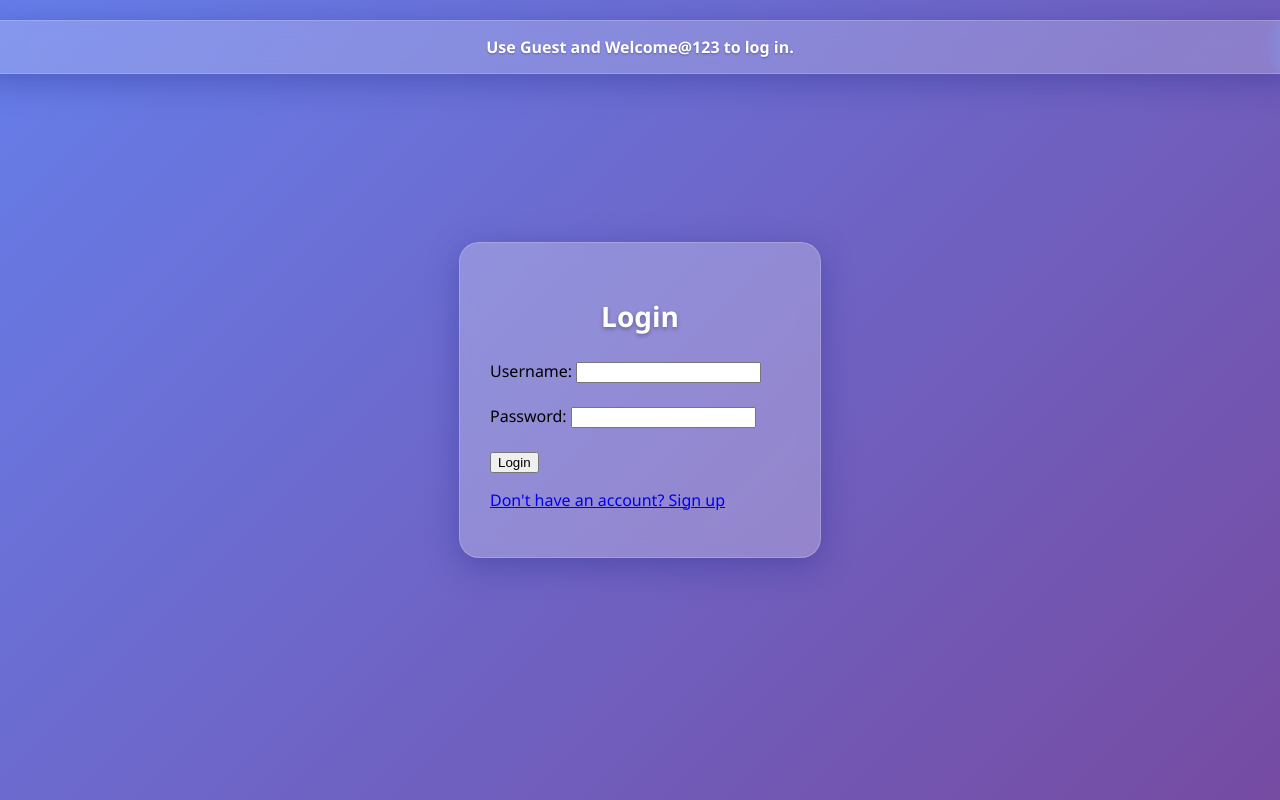
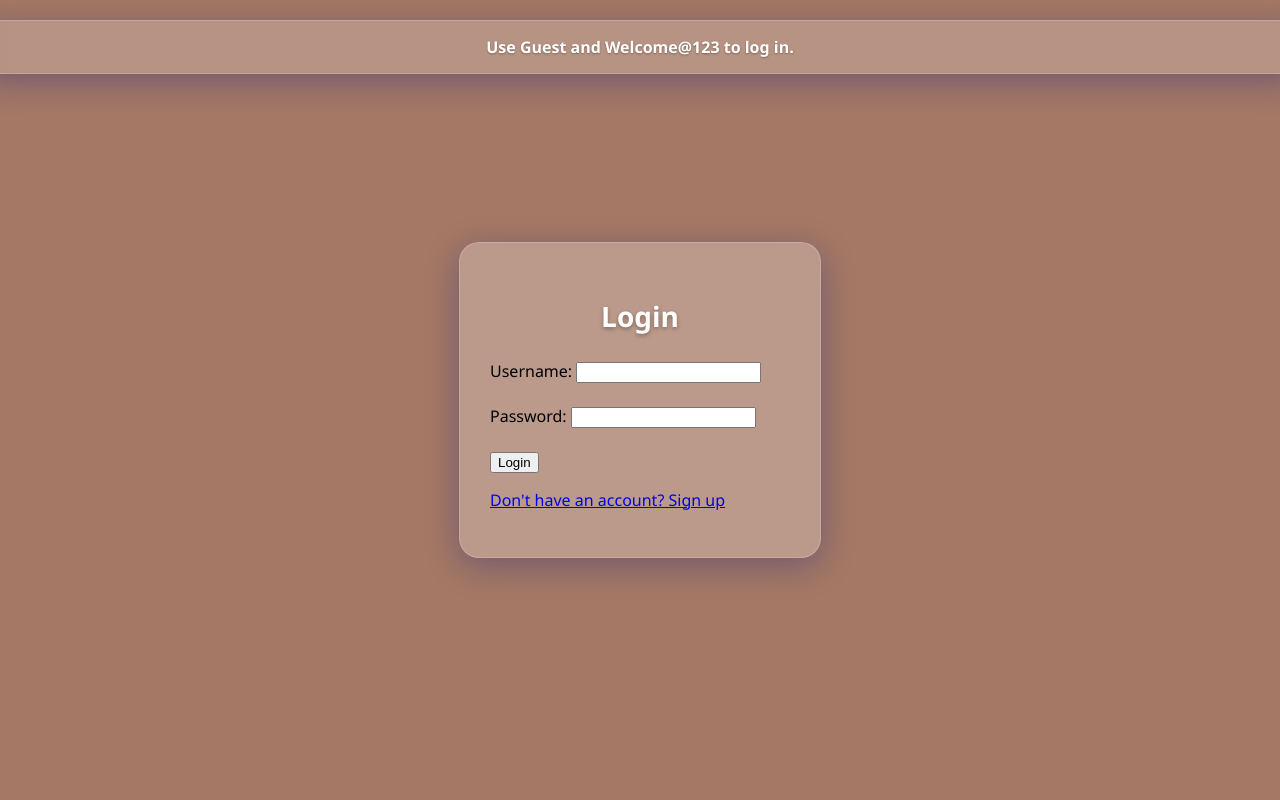
Before and after one commit to manojgowda593/django_projects, a Django app: page / in a window 1280 px wide. Run offline with Django 4.2, Linux system fonts and the light colour scheme.

Commit message:
UI changes

```diff
--- a/todo/todoapp/templates/home.html
+++ b/todo/todoapp/templates/home.html
@@ -9,7 +9,7 @@
       margin: 0;
       padding: 0;
       font-family: 'Segoe UI', sans-serif;
-      background: linear-gradient(135deg, #667eea 0%, #764ba2 100%);
+      background: #2F6364a17b9fdd775a;
       color: #ffffff;
       min-height: 100vh;
     }
--- a/todo/todoapp/templates/login.html
+++ b/todo/todoapp/templates/login.html
@@ -6,14 +6,14 @@
 
   <style>
     body {
-        font-family: 'Segoe UI', Tahoma, Geneva, Verdana, sans-serif;
+      font-family: "Segoe UI", Tahoma, Geneva, Verdana, sans-serif;
       margin: 0;
       padding: 0;
       display: flex;
       justify-content: center;
       align-items: center;
       height: 100vh;
-        background: linear-gradient(135deg, #667eea 0%, #764ba2 100%);
+      background: #a47864;
     }
     #box {
       background: rgba(255, 255, 255, 0.25);
@@ -27,7 +27,7 @@
     h2 {
       text-align: center;
       color: #ffffff;
-        text-shadow: 0 2px 4px rgba(0,0,0,0.3);
+      text-shadow: 0 2px 4px rgba(0, 0, 0, 0.3);
       margin-bottom: 25px;
       font-size: 28px;
     }
@@ -45,13 +45,9 @@
       box-shadow: 0 8px 32px rgba(31, 38, 135, 0.37);
       border: 1px solid rgba(255, 255, 255, 0.18);
       color: #ffffff;
-    text-shadow: 0 1px 2px rgba(0,0,0,0.3);
+      text-shadow: 0 1px 2px rgba(0, 0, 0, 0.3);
     }
-
-
   </style>
-
-
 
   <body>
     <div id="info">
@@ -63,12 +59,12 @@
         {% csrf_token %}
 
         <label>Username:</label>
-            <input type="text" name="username" required>
-            <br><br>
+        <input type="text" name="username" required />
+        <br /><br />
 
         <label>Password:</label>
-            <input type="password" name="password" required>
-            <br><br>
+        <input type="password" name="password" required />
+        <br /><br />
 
         <button type="submit">Login</button>
       </form>
```
Lines whose indentation alone changed are shown as unchanged.
